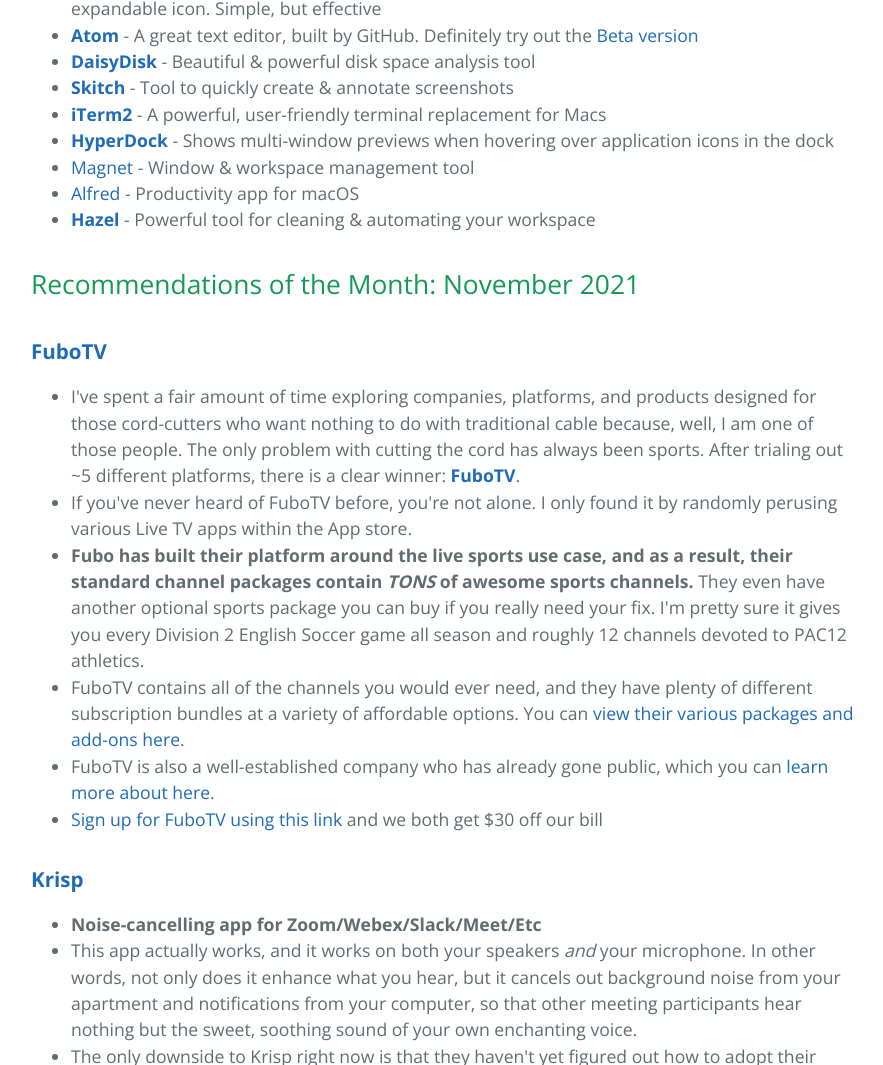
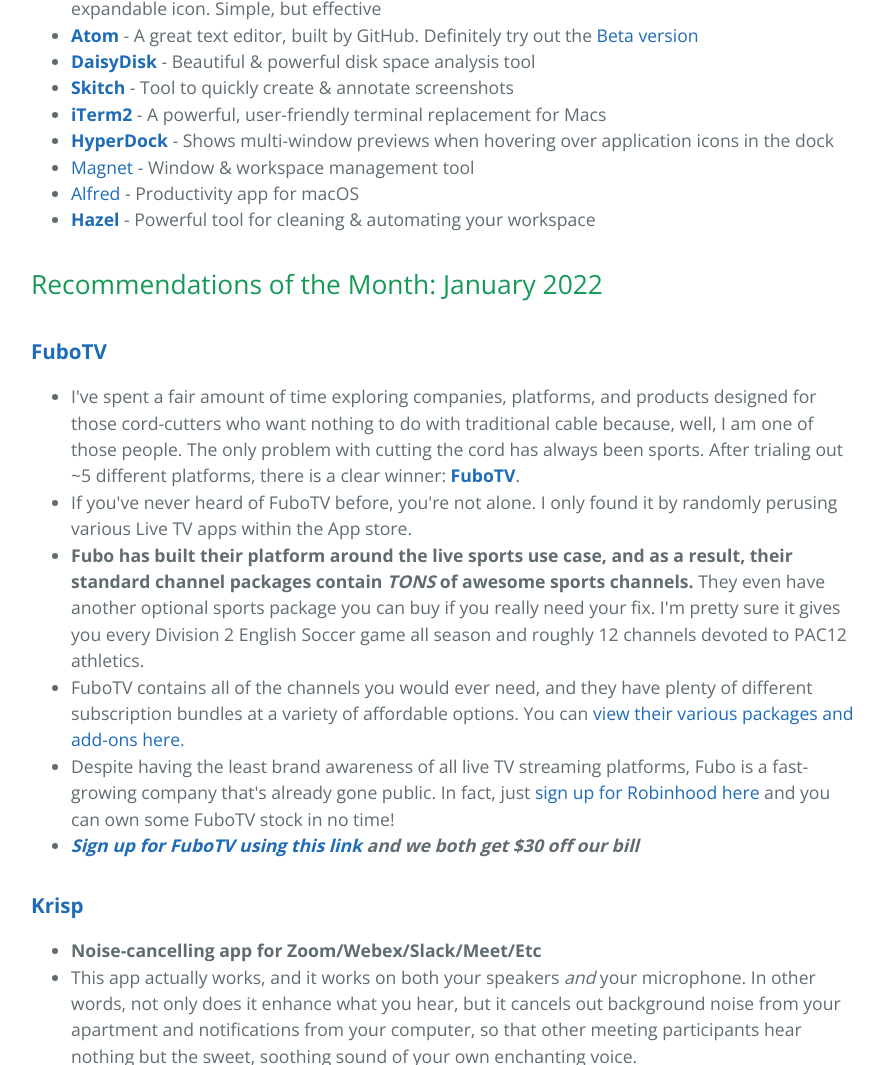
Before and after one commit to gtallen1187/gregallen.io, a plain HTML site: page index.html in a window 1280 px wide. Shown: the part 4751-5816 px from the top of the page, without its empty margins (193-1076 px from the left). Drawn offline with nearby package versions, Linux system fonts and the light colour scheme.

Commit message:
Changes: add updated fubo link
Issues Addressed:

```diff
--- a/index.html
+++ b/index.html
@@ -335,15 +335,15 @@
       ///   RECOMMENDATIONS OF THE MONTH   ///
       ///////////////////////////////////////
       -->
-      <h2><a id="recommendation-of-the-quarter" class="anchor" href="#recommendation-of-the-quarter" aria-hidden="true"><span aria-hidden="true" class="octicon octicon-link"></span></a>Recommendations of the Month: November 2021</h2>
-      <h3><b><a href="https://refer.fubo.tv/x/6UsEak" target="_blank">FuboTV</a></b></h3>
+      <h2><a id="recommendation-of-the-quarter" class="anchor" href="#recommendation-of-the-quarter" aria-hidden="true"><span aria-hidden="true" class="octicon octicon-link"></span></a>Recommendations of the Month: January 2022</h2>
+      <h3><b><a href="https://refer.fubo.tv/x/RDAVX4" target="_blank">FuboTV</a></b></h3>
       <ul>
-        <li>I've spent a fair amount of time exploring companies, platforms, and products designed for those cord-cutters who want nothing to do with traditional cable because, well, I am one of those people.  The only problem with cutting the cord has always been sports.  After trialing out ~5 different platforms, there is a clear winner: <b><a href="https://refer.fubo.tv/x/6UsEak" target="_blank">FuboTV</a></b>.</li>
+        <li>I've spent a fair amount of time exploring companies, platforms, and products designed for those cord-cutters who want nothing to do with traditional cable because, well, I am one of those people.  The only problem with cutting the cord has always been sports.  After trialing out ~5 different platforms, there is a clear winner: <b><a href="https://refer.fubo.tv/x/RDAVX4" target="_blank">FuboTV</a></b>.</li>
         <li>If you've never heard of FuboTV before, you're not alone.  I only found it by randomly perusing various Live TV apps within the App store.</li>
         <li><b>Fubo has built their platform around the live sports use case, and as a result, their standard channel packages contain <i>TONS</i> of awesome sports channels.</b>  They even have another optional sports package you can buy if you really need your fix.  I'm pretty sure it gives you every Division 2 English Soccer game all season and roughly 12 channels devoted to PAC12 athletics.</li>
         <li>FuboTV contains all of the channels you would ever need, and they have plenty of different subscription bundles at a variety of affordable options.  You can <a href="http://bit.ly/fubo-tv-channels2" target="_blank">view their various packages and add-ons here</a>.</li>
-        <li>FuboTV is also a well-established company who has already gone public, which you can <a href="https://bit.ly/31G3YaH" target="_blank">learn more about here</a>.</li>
-        <li><a href="https://refer.fubo.tv/x/6UsEak" target="_blank">Sign up for FuboTV using this link</a> and we both get $30 off our bill</li>
+        <li>Despite having the least brand awareness of all live TV streaming platforms, Fubo is a fast-growing company that's already gone public.  In fact, just <a href="http://share.robinhood.com/gregora87" target="_blank">sign up for Robinhood here</a> and you can own some FuboTV stock in no time!</li>
+        <li><i><b><a href="https://refer.fubo.tv/x/RDAVX4" target="_blank">Sign up for FuboTV using this link</a> and we both get $30 off our bill</b></i></li>
       </ul>
       <h3><b><a href="https://ref.krisp.ai/u/u23c99d812" target="_blank">Krisp</a></b></h3>
       <ul>
```
